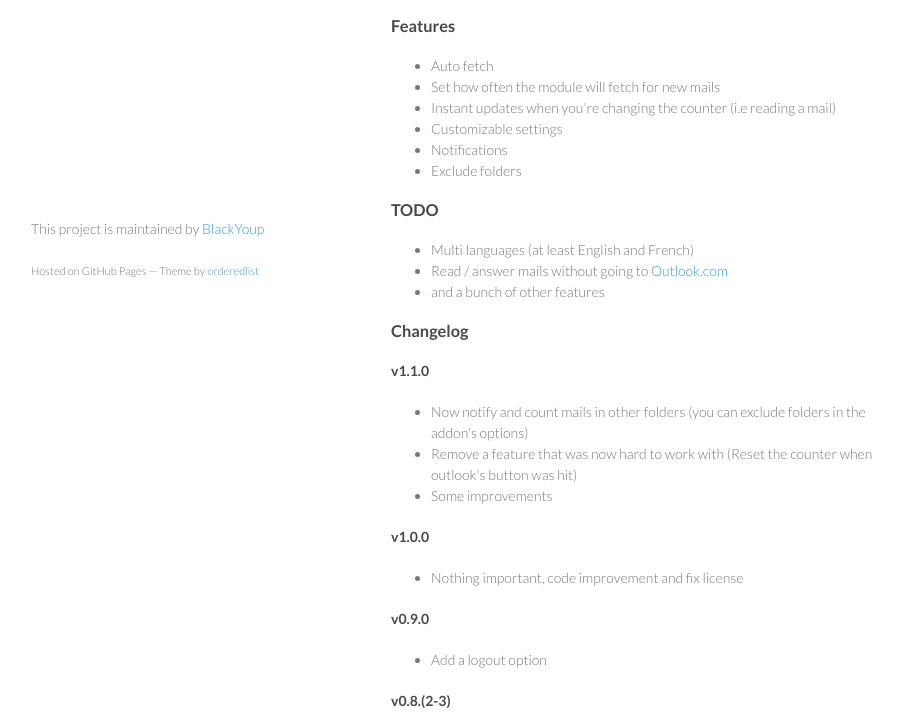
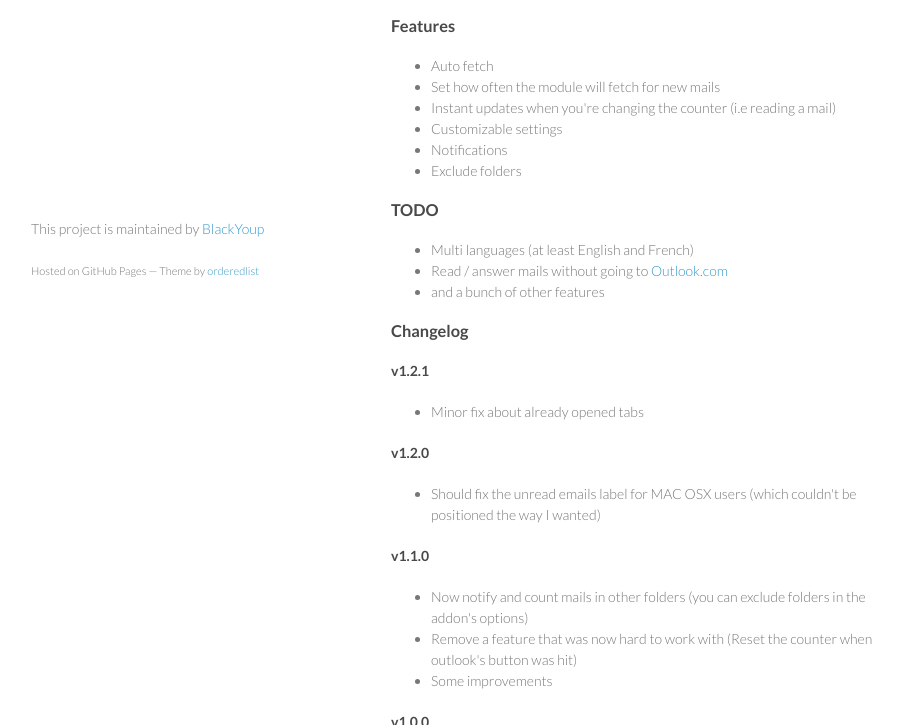
Before and after one commit to BlackYoup/outlook-notifier, a plain HTML site: page index.html in a window 1280 px wide. Shown: the part 450-1175 px from the top of the page, without its empty margins (179-1082 px from the left). Drawn offline with Linux system fonts and the light colour scheme.

```diff
--- a/index.html
+++ b/index.html
@@ -59,6 +59,20 @@
 
 <h3>
 <a id="changelog" class="anchor" href="#changelog" aria-hidden="true"><span class="octicon octicon-link"></span></a>Changelog</h3>
+
+<h4>
+<a id="v121" class="anchor" href="#v121" aria-hidden="true"><span class="octicon octicon-link"></span></a>v1.2.1</h4>
+
+<ul>
+<li>Minor fix about already opened tabs</li>
+</ul>
+
+<h4>
+<a id="v120" class="anchor" href="#v120" aria-hidden="true"><span class="octicon octicon-link"></span></a>v1.2.0</h4>
+
+<ul>
+<li>Should fix the unread emails label for MAC OSX users (which couldn't be positioned the way I wanted)</li>
+</ul>
 
 <h4>
 <a id="v110" class="anchor" href="#v110" aria-hidden="true"><span class="octicon octicon-link"></span></a>v1.1.0</h4>
```
Also changed, not shown: params.json (+1 -1 lines).
